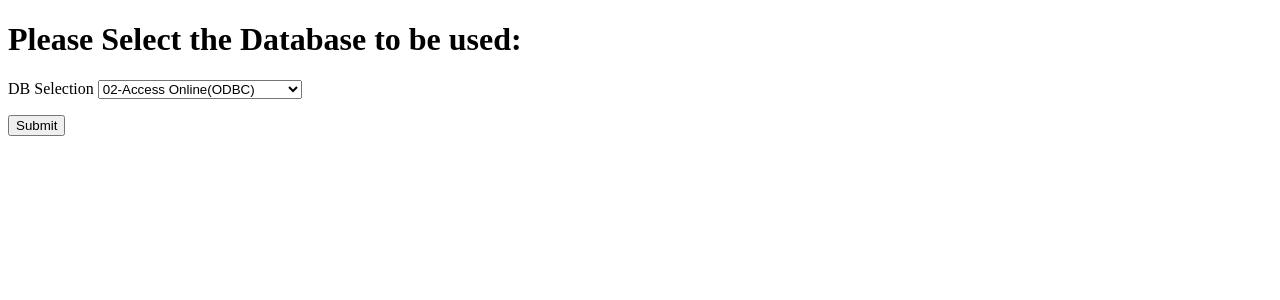
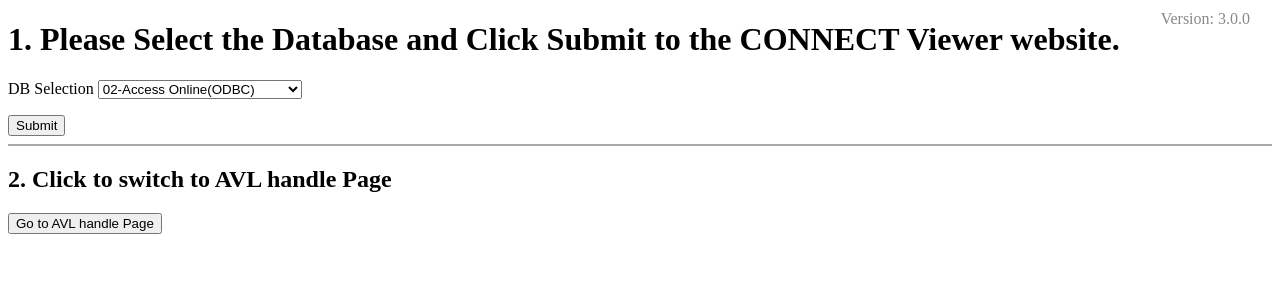
Before and after one commit to MackeyABB/Flask_CONNECT_DB, a Flask app: page / in a window 1280 px wide. Shown: the top 300 px of the page. Run offline with Flask 3, Linux system fonts and the light colour scheme.

Commit message:
feat: 3.0.0 版本, 程序release AVL handle功能 详情参见app.py里的log

```diff
--- a/app.py
+++ b/app.py
@@ -6,28 +6,32 @@ Introduction:
     即制作网页版的CONNECT DB显示程序
 
 Revision History:
-1.0.0 - 20240422: 初始版本，实现CONNECT DB的网页端查询和Excel保存功能
-1.0.1 - 20240429: 修正了Excel保存功能的bug，之前保存的Excel文件无法打开
-1.1.0 - 20240506: 增加了对Access DB的支持，可以选择CONNECT DB和Access DB进行查询
-1.1.1 - 20240510: 修正了Access DB查询时的bug，之前查询结果不正确
-1.2.0 - 20240515: 优化了网页界面，增加了查询条件的输入框
-1.2.1 - 20240520: 修正了网页界面的一些显示问题，提升用户体验
-1.3.0 - 20240525: 增加了对AVL BOM导出的支持，可以从Windchill获取BOM并生成Excel文件, by Cyrus
-2.0.0 - 20260108: 重构代码结构，db_mgt.py使用PyPika进行SQL语句生成，提升代码可维护性和扩展性
+1.0.0 - 20240422: 初始版本,实现CONNECT DB的网页端查询和Excel保存功能
+1.0.1 - 20240429: 修正了Excel保存功能的bug,之前保存的Excel文件无法打开
+1.1.0 - 20240506: 增加了对Access DB的支持,可以选择CONNECT DB和Access DB进行查询
+1.1.1 - 20240510: 修正了Access DB查询时的bug,之前查询结果不正确
+1.2.0 - 20240515: 优化了网页界面,增加了查询条件的输入框
+1.2.1 - 20240520: 修正了网页界面的一些显示问题,提升用户体验
+1.3.0 - 20240525: 增加了对AVL BOM导出的支持,可以从Windchill获取BOM并生成Excel文件, by Cyrus
+2.0.0 - 20260108: 重构代码结构,db_mgt.py使用PyPika进行SQL语句生成,提升代码可维护性和扩展性
 2.1.0 - 20260108: 将搜索的条件显示在页面
 2.2.0 - 20260108: 搜索条件输入内容在点击search之后不会清除
 2.3.0 - 20260108: 新增过滤条件“SAP_Description”"techdescription" "editor", 网页端增加输入框。
-2.4.0 - 20260108: 支持多个SAP编号的批量查询，输入多个SAP编号，按空格、逗号、分号分隔， 未完成保存Excel功能
+2.4.0 - 20260108: 支持多个SAP编号的批量查询,输入多个SAP编号,按空格、逗号、分号分隔, 未完成保存Excel功能
 2.5.0 - 20260111: 完成多个SAP编号的批量查询结果直接保存为Excel文件功能
-2.6.0 - 20240610: 在网页端显示软件版本号
+2.6.0 - 20260111: 在网页端显示软件版本号
+3.0.0 - 20260118: 增加了AVL处理页面,支持从Windchill获取BOM,查询数据库,生成AVL Excel文件,并通过AJAX方式下载文件
+        a) 网站打开首页增加跳转到AVL处理页面的按钮, 并添加版本号显示
+        b) 新增AVL处理页面,支持Create AVL和Download AVL功能,使用AJAX方式处理请求和下载文件
+        c) AVL处理页面中的AVL inlcude选项支持“2TFU CN only”和“All”,默认为“2TFU CN only”, 但All选项还存在问题,需要后续修正
 '''
 
 # 版本号
 # xx.yy.zz
-# xx: 大版本，架构性变化
+# xx: 大版本,架构性变化
 # yy: 功能性新增
 # zz: Bug修复
-__Version__ = "2.6.0"
+__Version__ = "3.0.0"
 
 import sys
 from flask import Flask, send_file , jsonify , request, redirect
@@ -90,7 +94,7 @@ def debug_print(*args, **kwargs):
 
 app = Flask(__name__)
 
-# 对于IIS生产系统，这段要放在这里，不能放在main里
+# 对于IIS生产系统,这段要放在这里,不能放在main里
 # create DB instance
 db = db_mgt.Database()
 
@@ -113,13 +117,13 @@ WC_Path = "https://lp-global-plm.abb.com/Windchill/protocolAuth/servlet/odata/"
 AVLPart_ListView=set()
 #定义一个空的集合用于在网页端显示内容以供使用者检查
 Component_ListView=set()
-#定义Excel模板中，有效数据的首行
+#定义Excel模板中,有效数据的首行
 Excel_Row=7
 
 
 '''
 初始始页面： 选择数据库
-点击确认之后，会跳转到检索页面，并且会将选择的数据库序号传递过去。
+点击确认之后,会跳转到检索页面,并且会将选择的数据库序号传递过去。
 '''
 @app.route("/", methods=['GET','POST'])
 def DBSelect():
@@ -132,17 +136,17 @@ def DBSelect():
         print (DB_Index)
         return redirect(url_for('index',DBType=DB_Index))
     else:
-        return render_template('DBSelect.html', DB_List=DB_List,)
+        return render_template('DBSelect.html', DB_List=DB_List,Version = __Version__)
 
 '''
-数据库检索和显示页面：初始始显示检索表单，在此之前会尝试打开数据库
+数据库检索和显示页面：初始始显示检索表单,在此之前会尝试打开数据库
 submit之后显示检索内容
 '''
 @app.route("/search/<DBType>", methods=['GET','POST'])
 def index(DBType):
-    # 根据DBType来设置Part Type 列表的内容，DBType为str，对应db_mgt.DBList的index值，从0开始
+    # 根据DBType来设置Part Type 列表的内容,DBType为str,对应db_mgt.DBList的index值,从0开始
     if DBType == '0' or DBType == '3':
-        #如果将值直接在render_template里赋值，数据第一次会传递不过去，不知原因。
+        #如果将值直接在render_template里赋值,数据第一次会传递不过去,不知原因。
         Part_Type_List=db_mgt.PartTypeList_CONNECT
     elif DBType == '1':
         Part_Type_List=db_mgt.PartTypeList_Access
@@ -225,7 +229,7 @@ def index(DBType):
                 temp_dir = tempfile.gettempdir()    # not used, as in the server the temp dir is not the same as in the local
                 # file_path = os.path.join(os.path.dirname(os.path.realpath(sys.argv[0])), 'ExportFiles', "SQL_Result.xlsx")
                 # import datetime
-                # 用唯一文件名（如加时间戳），避免冲突
+                # 用唯一文件名（如加时间戳）,避免冲突
                 filename = f"SQL_Result_{datetime.datetime.now().strftime('%Y%m%d_%H%M%S')}.xlsx"
                 file_path = os.path.join(os.path.dirname(os.path.realpath(sys.argv[0])), 'ExportFiles', filename)
                 if file_path:
@@ -236,7 +240,7 @@ def index(DBType):
                         ws.append(row)
                     wb.save(file_path)
                     flash("Excel保存成功！{}".format(file_path))
-                    # 打开Excel, 文件会保存在服务器中，客户端是无法直接打开这个文件的，此方法行不通的。
+                    # 打开Excel, 文件会保存在服务器中,客户端是无法直接打开这个文件的,此方法行不通的。
                     # print(file_path)
                     # os.system('start excel.exe {}'.format('"' + file_path + '"'))
                 # 可以使用send_file来发送文件给客户端
@@ -244,11 +248,11 @@ def index(DBType):
                 return send_file(file_path, as_attachment=True)
                 # return render_template('index.html', Part_Type_List=Part_Type_List, MaxLine=MaxLine, sql_result=sql_result, columnNameList=columnNameList, sql_result_len=sql_result_len)
             else:
-                flash("没有数据，无法保存Excel！")
+                flash("没有数据,无法保存Excel！")
                 return render_template('index.html', Part_Type_List=Part_Type_List,Version=__Version__)
         elif request.form['btn'] == 'SAP_Nums_Search':
             # 搜索多个SAP编号
-            # 处理多个SAP编号的输入，按空格、逗号、分号分隔
+            # 处理多个SAP编号的输入,按空格、逗号、分号分隔
             print("SAP_Nums_Search")
             SAP_Nums_List = re.split(r'[\s,;]+', SAP_Number_List.strip())
             print(SAP_Nums_List)
@@ -317,7 +321,7 @@ def AVLHandle():
     msg_avlHandle = ""
     # 按键使能状态
     btn_enabled = True
-    # 处理POST请求, 即点击按钮之后，判断按键类型并处理
+    # 处理POST请求, 即点击按钮之后,判断按键类型并处理
     if request.method == 'POST':
         # 处理POST请求
         # 获取public部分设置
@@ -342,17 +346,17 @@ def AVLHandle():
         debug_print("AVL_Cmp_range:", AVL_Cmp_range)
         debug_print("excel_file:", excel_file)
 
-        # 以下代码用于处理按钮点击后，界面显示和按钮使能状态，已经在页面的JavaScript中实现，这里注释掉
+        # 以下代码用于处理按钮点击后,界面显示和按钮使能状态,已经在页面的JavaScript中实现,这里注释掉
         # disable all buttons during processing
         # btn_enabled = False
-        # msg_avlHandle = "正在处理，请稍候..."
+        # msg_avlHandle = "正在处理,请稍候..."
 
         # 处理Create AVL按钮点击事件
         if btn == 'Create_AVL':
             debug_print("="*30)
             debug_print("Create_AVL button clicked. Start processing...")
-            # step1: 准备工作，处理输入参数
-            # 处理 PCBA_Part_Number_List，获取list格式
+            # step1: 准备工作,处理输入参数
+            # 处理 PCBA_Part_Number_List,获取list格式
             PCBA_Part_Number_List = re.split(r'[\s,;]+', PCBA_Part_Number_List.strip())
             # 处理AVL_include选项
             bCHINA_PN_ONLY = True if AVL_include == '2TFU CN only' else False
@@ -361,7 +365,7 @@ def AVLHandle():
             Multi_BOM_SAP_Number_List = []  # SAP Number list in the BOM
             Multi_BOM_SAP_Number_List_Str = ""  # SAP Number list in the BOM, str format
             Multi_PCBA_Part_info_list = []  # PCBA Part info list
-            # Step2: 连接PLM，获取BOM信息
+            # Step2: 连接PLM,获取BOM信息
             debug_print("Starting to get BOM from PLM...")
             for BOM_number in PCBA_Part_Number_List:
                 print("Processing PCBA Part Number:", BOM_number)
@@ -384,7 +388,7 @@ def AVLHandle():
                 flash(db_mgt.DBList[dbindex]+" 打开数据库成功！")
             else:
                 flash(db_mgt.DBList[dbindex]+" 打开数据库出错")
-             # 遍历所有SAP编号，逐个查询, 获取结果
+             # 遍历所有SAP编号,逐个查询, 获取结果
             for SAPNo_Searchby in Multi_BOM_SAP_Number_List:
                 sql_result_each, columnNameList = db.fetch(
                     tableName=tableName,
@@ -399,15 +403,15 @@ def AVLHandle():
                     )
                 sql_result.append(sql_result_each[0])
             sql_result_len = len(sql_result)
-            # Step4: 保存Excel文件， 使用模板2TFP900033A1076.xlsx
+            # Step4: 保存Excel文件, 使用模板2TFP900033A1076.xlsx
             debug_print("Starting to write AVL Excel file...")
             # Excel模板路径
             template_file = os.path.join(os.path.dirname(os.path.realpath(sys.argv[0])),  '2TFP900033A1076.xlsx')
             # 输出文件路径
             output_file = os.path.join(os.path.dirname(os.path.realpath(sys.argv[0])), 'ExportFiles', f"AVL_Result_{datetime.datetime.now().strftime('%Y%m%d_%H%M%S')}.xlsx")
-            # 调用Excel处理模块，生成AVL Excel文件, 结果直接输出到output_file
+            # 调用Excel处理模块,生成AVL Excel文件, 结果直接输出到output_file
             excel_handle.first_write_AVL_to_excel(template_file, sql_result, Multi_PCBA_Part_info_list, output_file)
-            # Step5: 完成操作，返回结果信息
+            # Step5: 完成操作,返回结果信息
             debug_print("AVL Excel file created successfully.")
             # Step6: 提供下载
             msg_avlHandle = "Create AVL button processing completed. If the save dialog did not pop up, please click the Download_AVL button."
@@ -440,7 +444,7 @@ def AVLHandle():
             debug_print("="*30)
             debug_print("Unknown button clicked. Start processing...")
             flash("未知的操作按钮！")
-            # 若出现此情况，直接返回页面
+            # 若出现此情况,直接返回页面
             return render_template('AVLHandle.html',
                                    user=user,
                                    pwd=pwd,
@@ -448,7 +452,7 @@ def AVLHandle():
                                    Version=__Version__,
                                    msg_avlHandle=msg_avlHandle,
                                    btn_enabled=btn_enabled)
-        # Flask常规返回方法，因使用AJAX，此处注释掉
+        # Flask常规返回方法,因使用AJAX,此处注释掉
         # return render_template('AVLHandle.html',
         #                        user=user,
         #                        pwd=pwd,
@@ -458,7 +462,7 @@ def AVLHandle():
         #                        btn_enabled=btn_enabled)
         # enable buttons after processing
         btn_enabled = True
-        # 对按键响应操作完成，返回JSON以便AJAX处理
+        # 对按键响应操作完成,返回JSON以便AJAX处理
         # JavaScript方式刷新页面
         return jsonify({'status': 'completed',
                          'msg': msg_avlHandle,
@@ -472,12 +476,12 @@ def AVLHandle():
 
 
 # =========== 以下部分为Cyrus 生成的AVL BOM相关代码 ==============
-#函数，功能为读取Windhill的BOM表并去除重复。输入，Excel Sheet, WinChill返回的JSON，Level是指BOM结构上的层级，1为首层
+#函数,功能为读取Windhill的BOM表并去除重复。输入,Excel Sheet, WinChill返回的JSON,Level是指BOM结构上的层级,1为首层
 def showBOM(sheet,subpart,level):
     if level > 1:
         #判断PartNumber是否已经存在于当前AVL中
         if not subpart["PartNumber"] in AVLPart_ListView:
-            #判断是否software Part或者Dcoment Part，只有不是时才往下走
+            #判断是否software Part或者Dcoment Part,只有不是时才往下走
             if subpart["Part"]["@odata.type"] != "#PTC.ProdMgmt.ABBDOCPART" and subpart["Part"]["@odata.type"] != "#PTC.ProdMgmt.ABBSOFTWAREPART":
                 #写入到partlist里
                 AVLPart_ListView.add(subpart["PartNumber"])
@@ -497,15 +501,15 @@ def showBOM(sheet,subpart,level):
 
                 #声明全球变量
                 global Component_ListView
-                if isinstance(ConnectFetch,list):       #只有在数据库中存在该值，如果的返回的值是一个list
-                    if len(ConnectFetch)>0:             #返回和数据中，超过一行，即有有效数据
+                if isinstance(ConnectFetch,list):       #只有在数据库中存在该值,如果的返回的值是一个list
+                    if len(ConnectFetch)>0:             #返回和数据中,超过一行,即有有效数据
                         ConnectData=ConnectFetch[0]
                         #遍历返回的CONNECT数据库
 
                         for index in range(1,16):
                             rownum3=chr(index+67)+str(Excel_Row-1) #第一个字母为D,从D列开始往后写
                             if ConnectData[index]!="":
-                                sheet[rownum3]=ConnectData[index+2] #按照db_mgt里的数值，将结果加上与Manufactory对上的列
+                                sheet[rownum3]=ConnectData[index+2] #按照db_mgt里的数值,将结果加上与Manufactory对上的列
                         coid=Excel_Row-7
                         Component_ListView.add(str(coid)+","+subpart["PartNumber"]+","+subpart["PartName"]+","+ConnectData[1]+","+ConnectData[2])
                 else:
@@ -518,7 +522,7 @@ def showBOM(sheet,subpart,level):
                 showBOM(sheet,subpart2,level+1)
 
 
-#函数，用于检验返回的值是否Json语句，以判断是否正确地访问windchill
+#函数,用于检验返回的值是否Json语句,以判断是否正确地访问windchill
 def is_json(myjson):
     try:
         json_object = json.loads(myjson)
@@ -527,15 +531,15 @@ def is_json(myjson):
     return True
 
 
-#avlindex页面，生成AVL的入口页面
+#avlindex页面,生成AVL的入口页面
 @app.route("/avlindex", methods=['GET','POST'])
 def AVLIndex():
     return render_template('AVLIndex.html')
 
-#avl export页面，生成AVL后的返回页面
+#avl export页面,生成AVL后的返回页面
 @app.route('/exportavl',methods=['GET','POST'])
 def exportavl():
-    #由于运行在服务器，每次访问时，均需要先重置Global变量以达到预期效果
+    #由于运行在服务器,每次访问时,均需要先重置Global变量以达到预期效果
     global AVLPart_ListView
     AVLPart_ListView.clear()
     global Excel_Row
@@ -545,35 +549,35 @@ def exportavl():
 
     username = request.form.get('user')
     password = request.form.get('password')
-    # 将用户名和密码组合成一个字符串，并用冒号分隔
+    # 将用户名和密码组合成一个字符串,并用冒号分隔
     credentials = f"{username}:{password}"
     # 对这个字符串进行base64编码
     encoded_credentials = base64.b64encode(credentials.encode('utf-8'))
 
     partnumber = request.form.get('partnumber')
     #print(partnumber)
-    ########第一步，打开Excel文件并用于数据中转
+    ########第一步,打开Excel文件并用于数据中转
     # 加载现有的 Excel 文件
     workbook = openpyxl.load_workbook('2TFP900033A1076.xlsx')
     #指定sheet为AVL
     sheet1 = workbook["BOM Related"]
 
 
-    ########第二步，获取WindChill Token
+    ########第二步,获取WindChill Token
     url = WC_Path + 'PTC/GetCSRFToken()'  # 目标 URL
     headers = {
         'Authorization': 'Basic ' + encoded_credentials.decode('utf-8'),
         'Accept': 'application/json'
     }
     response = requests.get(url, headers=headers)  # 发送带请求头的 GET 请求
-    #如果返回值不为JSON，重新填写
+    #如果返回值不为JSON,重新填写
     if not is_json(response.text):
-        return render_template('AVLIndex.html', ErrorMessage="访问WindChill失败，请检查用户名、密码及网络连接")
+        return render_template('AVLIndex.html', ErrorMessage="访问WindChill失败,请检查用户名、密码及网络连接")
     json_data = json.loads(response.text)
     nonce_value = json_data.get('NonceValue')
     headers['CSRF_NONCE'] = nonce_value
 
-    ########第三步，打开ACCESS数据库并读取AVL对应的BOM表
+    ########第三步,打开ACCESS数据库并读取AVL对应的BOM表
     #打开数据库
     bIsDBOpen=db.openAcc()
     #打开数据表,并查找对应的
@@ -595,7 +599,7 @@ def exportavl():
         BomNum = re.sub(r'[\',()]', '', str(sql_result[index]))
         sheet1[rownum] = BomNum
 
-        ########第四步，从WindChill里导入BOM表的状态
+        ########第四步,从WindChill里导入BOM表的状态
         url = WC_Path + f"ProdMgmt/Parts?$filter=Number eq '{BomNum}'"  # 目标 URL
         response = requests.get(url, headers=headers)  # 发送带请求头的 GET 请求
         json_data = json.loads(response.text)
@@ -609,10 +613,10 @@ def exportavl():
                 partID = partvalue["ID"]
                 rownum = 'C' + str(index+3)
                 sheet1[rownum] = partvalue['Name']
-                # 由于已经找到了匹配的'design'视图，因此跳出循环
+                # 由于已经找到了匹配的'design'视图,因此跳出循环
                 break
 
-        #第五步，根据第四步返回的ID，查找对应的BOM结构
+        #第五步,根据第四步返回的ID,查找对应的BOM结构
         url= WC_Path + "ProdMgmt/Parts('" + partID + "')/PTC.ProdMgmt.GetBOM?$expand=Components($expand=Part($select=Name,Number);$levels=max)"
         response = requests.post(url, headers=headers)  # 发送带请求头的 GET 请求
         json_data = json.loads(response.text)
@@ -626,7 +630,7 @@ def exportavl():
 
     return render_template('AVLoutput.html', sql_result=BOM_ListView,AVL=partnumber,PartCount=PartCount,componentlist=Component_ListView)
 
-#超链接，用于下载相应的Excel文件
+#超链接,用于下载相应的Excel文件
 @app.route('/downloadexcel/<AVL>')
 def downloadFile(AVL):
     # 返回修改后的Excel文件供下载
--- a/templates/DBSelect.html
+++ b/templates/DBSelect.html
@@ -1,29 +1,45 @@
 <!DOCTYPE html>
 <html lang="en">
+
 <head>
     <meta charset="UTF-8">
     <meta http-equiv="X-UA-Compatible" content="IE=edge">
     <meta name="viewport" content="width=device-width, initial-scale=1.0">
     <title>DB Select</title>
 </head>
+
 <body>
-    <h1>Please Select the Database to be used:</h1>
+    <!-- 显示软件版本信息 -->
+    <div style="position: absolute; top: 10px; right: 30px; color: #888; font-size: 16px;">
+        Version: {{ Version }}
+    </div>
+
         <form method="post">
+            <h1>1. Please Select the Database and Click Submit to the CONNECT Viewer website.</h1>
             <p>
                 <label>DB Selection</label>
+                <!-- 数据库列表 -->
                 <select name="DB_Select">
                     {% for db_name in DB_List %}
                     {# 设置默认选项 #}
                     {% if DB_List.index(db_name) == 1 %}
-                        <option value ="{{db_name}}" selected="selected">{{db_name}}</option>
+                    <option value="{{db_name}}" selected="selected">{{db_name}}</option>
                     {% else %}
-                        <option value ="{{db_name}}">{{db_name}}</option>
+                    <option value="{{db_name}}">{{db_name}}</option>
                     {% endif %}
                     {% endfor %}
                 </select>
             </p>
             <input type="submit" name="Connect DB">
 
+            <!-- 分隔符 -->
+            <hr style="border:1px solid #aaa;">
+            <h2>2. Click to switch to AVL handle Page</h2>
+            <p>
+                <a href="/AVLhandle">
+                    <button type="button">Go to AVL handle Page</button>
+                </a>
         </form>
 </body>
+
 </html>
```
Lines whose indentation alone changed are shown as unchanged.
